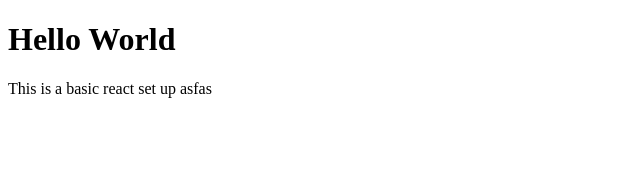
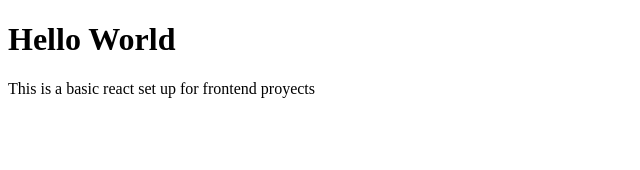
Before and after one commit to renzo-c/DRAFT_react-frontend-template, a React app: page / in a window 1280 px wide. Shown: the top 170 px of the page, without its empty margins (0-640 px from the left). Built offline with nearby package versions, Linux system fonts and the light colour scheme.

Commit message:
commenting proptype errors to generate build

```diff
--- a/src/index.js
+++ b/src/index.js
@@ -2,6 +2,6 @@ import React from 'react';
 import ReactDOM from 'react-dom';
 import App from './App';
 
-const title = 'This is a basic react set up asfas';
+const title = 'This is a basic react set up for frontend proyects';
 
 ReactDOM.render(<App title={title} />, document.getElementById('app'));
```
Also changed, not shown: 1 other file (tests, documents, lock files or other folders).
